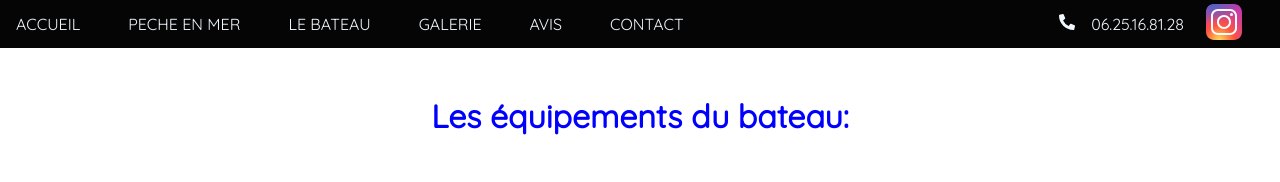
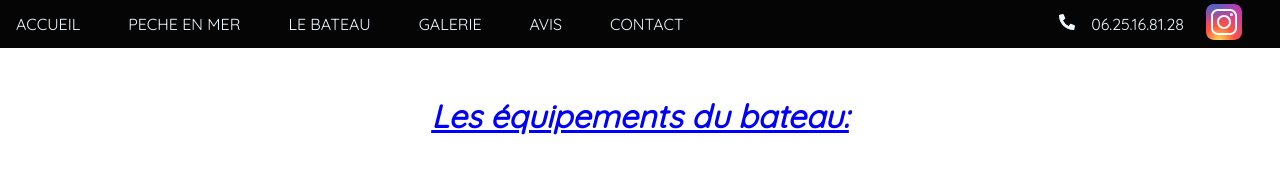
Before and after one commit to Romeoseb-dev/cobaturage, a React (Vite) app in the folder frontend/: page /bateau in a window 1280 px wide. Shown: the top 182 px of the page. Built offline with nearby package versions, Linux system fonts and the light colour scheme; no server answers.

Commit message:
modif page boat

```diff
--- a/frontend/src/pages/Boat.css
+++ b/frontend/src/pages/Boat.css
@@ -7,6 +7,8 @@
   margin-top: 3rem;
   margin-bottom: 3rem;
   color: blue;
+  font-style: italic;
+  text-decoration: underline;
 }
 .descri-boat {
   border: solid;
```
